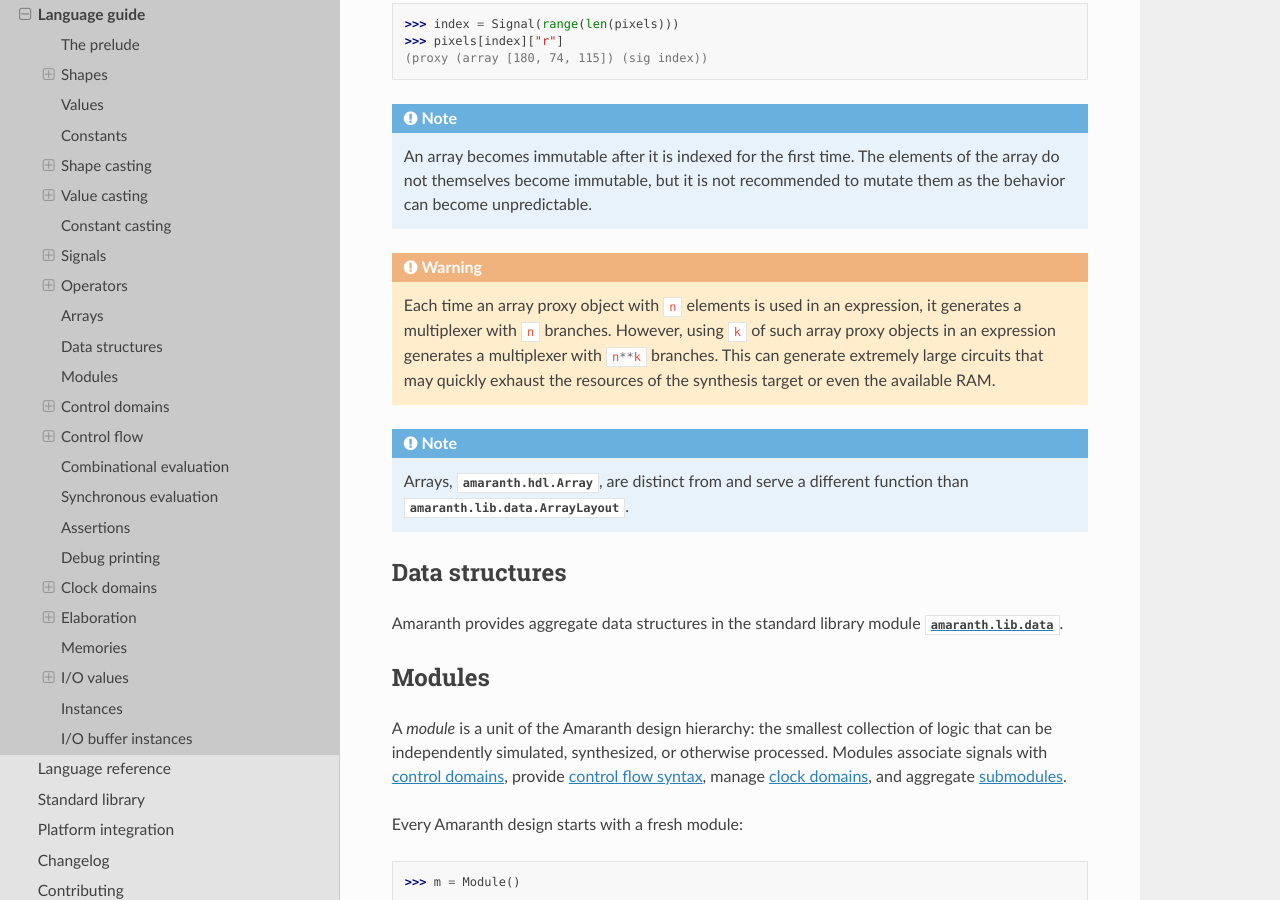
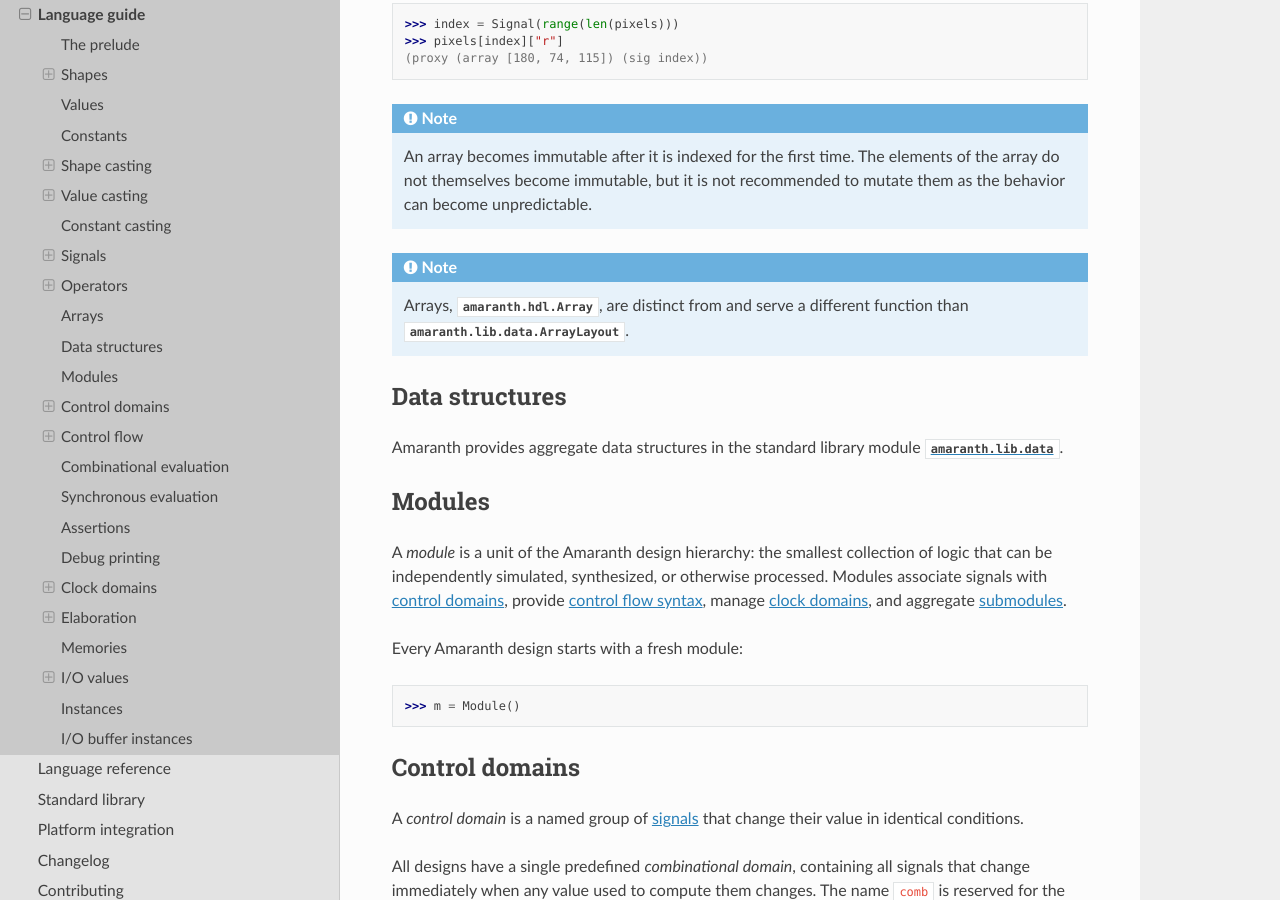
Before and after one commit to amaranth-lang/amaranth, a Sphinx documentation site: the page built from docs/guide.rst, in a window 1280 px wide and 900 px high, scrolled down 17507 px. Built offline with Sphinx 7.4.7 and the Read the Docs theme 2.0.0, drawn with Linux system fonts in a browser that asks for light colours; pages that are not in the unit, such as notebooks, are missing from menus.

Commit message:
docs/guide: remove the warning for array resource exhaustion.
It is no longer relevant in a NIR world.

```diff
--- a/docs/guide.rst
+++ b/docs/guide.rst
@@ -809,10 +809,6 @@ Crucially, this means that any Python object can be added to an array; the only
 
     An array becomes immutable after it is indexed for the first time. The elements of the array do not themselves become immutable, but it is not recommended to mutate them as the behavior can become unpredictable.
 
-.. warning::
-
-    Each time an array proxy object with :py:`n` elements is used in an expression, it generates a multiplexer with :py:`n` branches. However, using :py:`k` of such array proxy objects in an expression generates a multiplexer with :py:`n**k` branches. This can generate extremely large circuits that may quickly exhaust the resources of the synthesis target or even the available RAM.
-
 .. note::
 
     Arrays, :class:`amaranth.hdl.Array`, are distinct from and serve a different function than :class:`amaranth.lib.data.ArrayLayout`.
```
